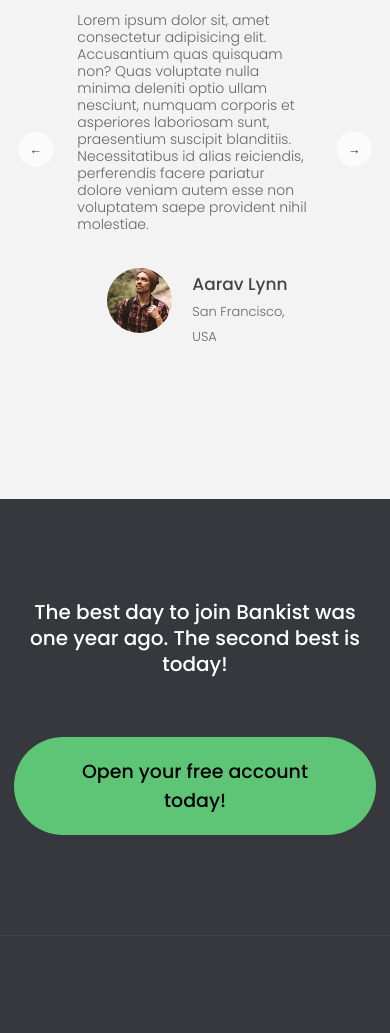
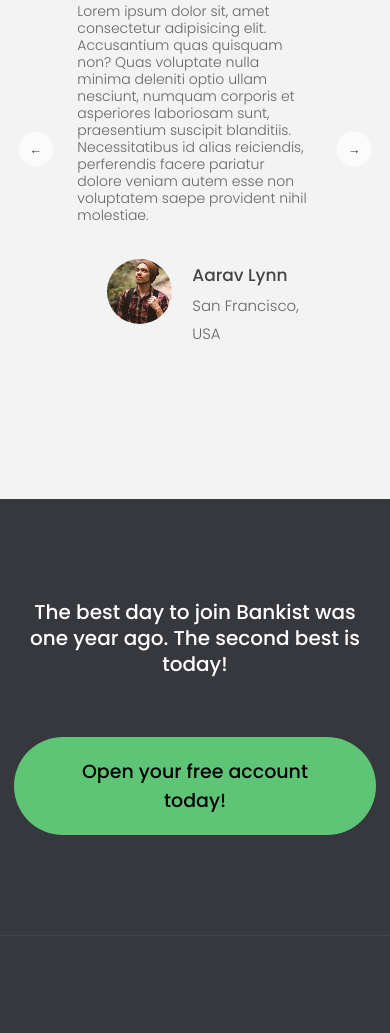
Before and after one commit to Abdirizackmasta/a-bank-website, a plain HTML site: page index.html in a window 390 px wide. Shown: the part 3618-4651 px from the top of the page. Drawn offline with Linux system fonts and the light colour scheme.

Commit message:
Update style.css

```diff
--- a/style.css
+++ b/style.css
@@ -828,10 +828,9 @@ h4 {
   }
   .testimonial__author {
     font-size: 14px;
+    margin-bottom: 10px;
   }
-  .testimonial__location {
-    font-size: 13px;
-  }
+
   .footer__nav {
     display: block;
     font-weight: 800;
```
